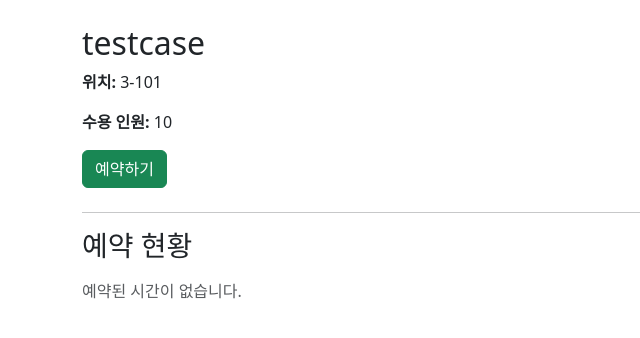
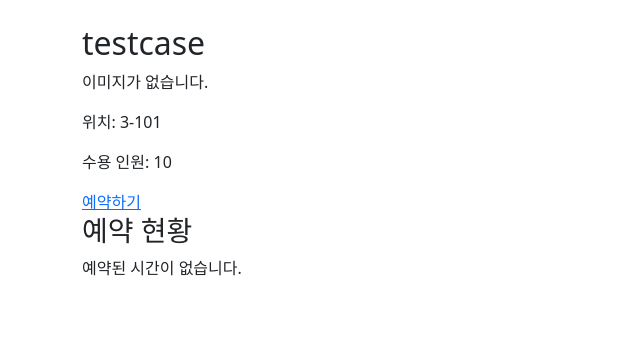
Before and after one commit to 19SangHyun/meeting-room-reservation, a Django app: page /rooms/1/ in a window 1280 px wide. Shown: the part 56-394 px from the top of the page, without its empty margins (0-640 px from the left). Run offline with Django 5.2, Linux system fonts and the light colour scheme; data comes from the database, SQL or seed files in the repository; both versions use the stored data as it was after the commit.

Commit message:
image upload function

```diff
--- a/testproject/testproject/settings.py
+++ b/testproject/testproject/settings.py
@@ -117,6 +117,9 @@ LOGIN_URL = '/login/'  # 로그인 안 되어있을 때 자동으로 여기로
 LOGIN_REDIRECT_URL = '/'  # 로그인 성공 후 이동할 페이지
 
 
+MEDIA_URL = '/media/'
+MEDIA_ROOT = BASE_DIR / 'media'
+
 # Static files (CSS, JavaScript, Images)
 # https://docs.djangoproject.com/en/5.2/howto/static-files/
 
--- a/testproject/testproject/urls.py
+++ b/testproject/testproject/urls.py
@@ -1,8 +1,14 @@
 # testproject/urls.py
 from django.contrib import admin
 from django.urls import path, include
+
+from django.conf import settings
+from django.conf.urls.static import static
 
 urlpatterns = [
     path('admin/', admin.site.urls),
     path('', include('webapp.urls')),
 ]
+
+if settings.DEBUG:
+    urlpatterns += static(settings.MEDIA_URL, document_root=settings.MEDIA_ROOT)
--- a/testproject/webapp/templates/webapp/room_detail.html
+++ b/testproject/webapp/templates/webapp/room_detail.html
@@ -1,38 +1,41 @@
 {% extends 'webapp/base.html' %}
 
 {% block content %}
-<div class="mb-4">
-  <h2>{{ room.name }}</h2>
-  <p><strong>위치:</strong> {{ room.location }}</p>
-  <p><strong>수용 인원:</strong> {{ room.capacity }}</p>
-  <a href="{% url 'make_reservation' room.id %}" class="btn btn-success">예약하기</a>
-</div>
+<h2>{{ room.name }}</h2>
 
-<hr>
+<!-- 이미지가 있을 경우 보여주기 -->
+{% if room.image %}
+  <img src="{{ room.image.url }}" alt="{{ room.name }}" style="max-width: 300px; height: auto; margin-bottom: 20px;">
+{% else %}
+  <p>이미지가 없습니다.</p>
+{% endif %}
 
-<h3 class="mb-3">예약 현황</h3>
+<p>위치: {{ room.location }}</p>
+<p>수용 인원: {{ room.capacity }}</p>
+
+<a href="{% url 'make_reservation' room.id %}">예약하기</a>
+
+<!-- 이하 예약 현황 등 기존 내용 유지 -->
+<h3>예약 현황</h3>
 {% if reservations %}
-  <ul class="list-group">
+  <ul>
     {% for r in reservations %}
-      <li class="list-group-item d-flex justify-content-between align-items-center">
-        <div>
-          <strong>{{ r.date }}</strong> | {{ r.start_time }} - {{ r.end_time }}
-          <br>
-          <small class="text-muted">예약자: {{ r.user.username }}</small>
-        </div>
+      <li>
+        {{ r.date }}: {{ r.start_time }} - {{ r.end_time }}
+        (예약자: {{ r.user.username }})
+
         {% if r.user == request.user or request.user.is_staff %}
-          <div>
-            <a href="{% url 'edit_reservation' r.id %}" class="btn btn-sm btn-outline-primary">수정</a>
-            <form action="{% url 'delete_reservation' r.id %}" method="post" class="d-inline">
-              {% csrf_token %}
-              <button type="submit" class="btn btn-sm btn-outline-danger" onclick="return confirm('정말 삭제하시겠습니까?')">삭제</button>
-            </form>
-          </div>
+          <a href="{% url 'edit_reservation' r.id %}">수정</a>
+          <form action="{% url 'delete_reservation' r.id %}" method="post" style="display:inline;">
+            {% csrf_token %}
+            <button type="submit" onclick="return confirm('정말 삭제하시겠습니까?')">삭제</button>
+          </form>
         {% endif %}
       </li>
     {% endfor %}
   </ul>
 {% else %}
-  <p class="text-muted">예약된 시간이 없습니다.</p>
+  <p>예약된 시간이 없습니다.</p>
 {% endif %}
+
 {% endblock %}
```
Also changed, not shown: .gitignore.txt, testproject/db.sqlite3, testproject/media/room_images/이상현-15-5.jpg (added).
